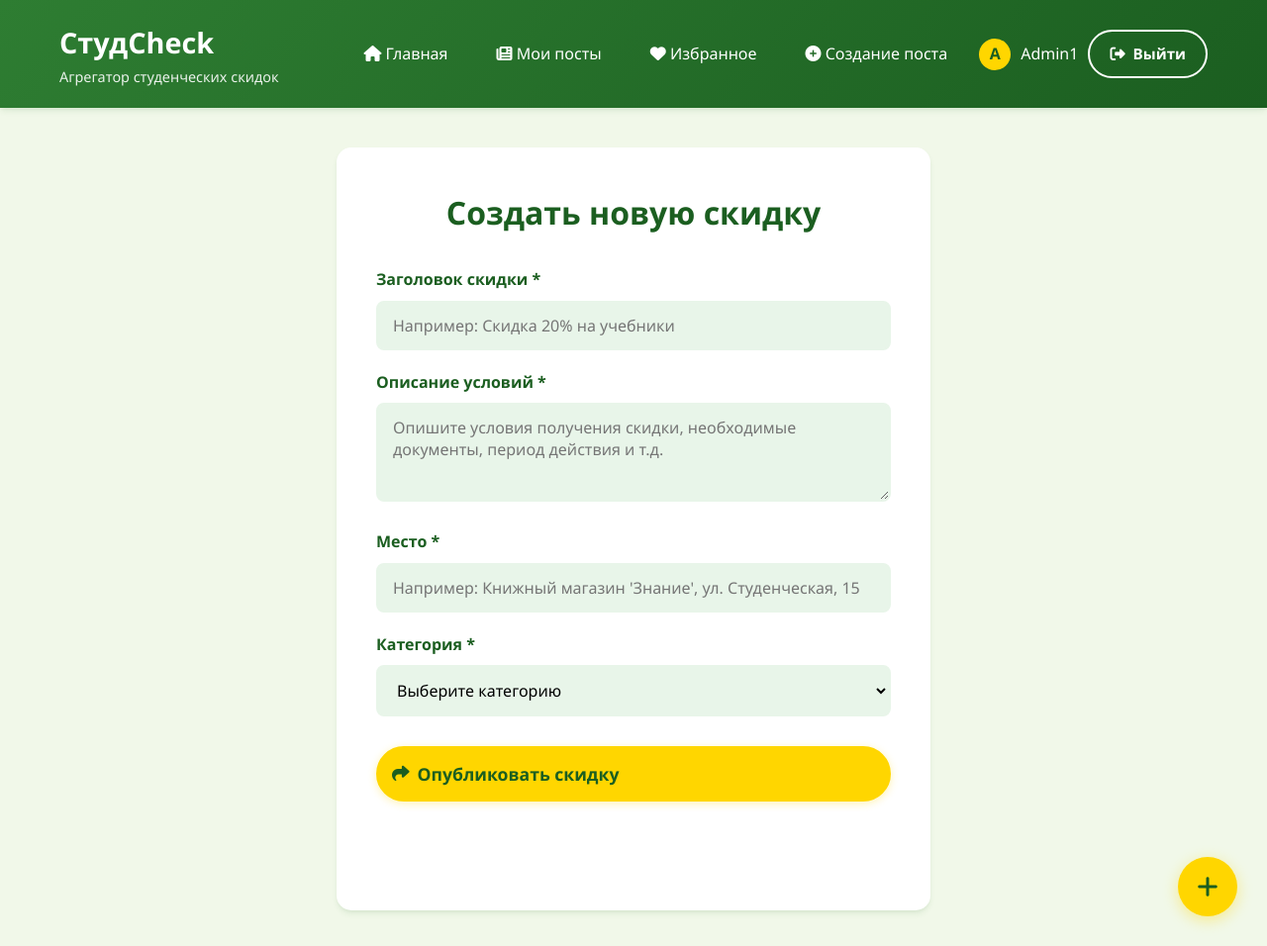
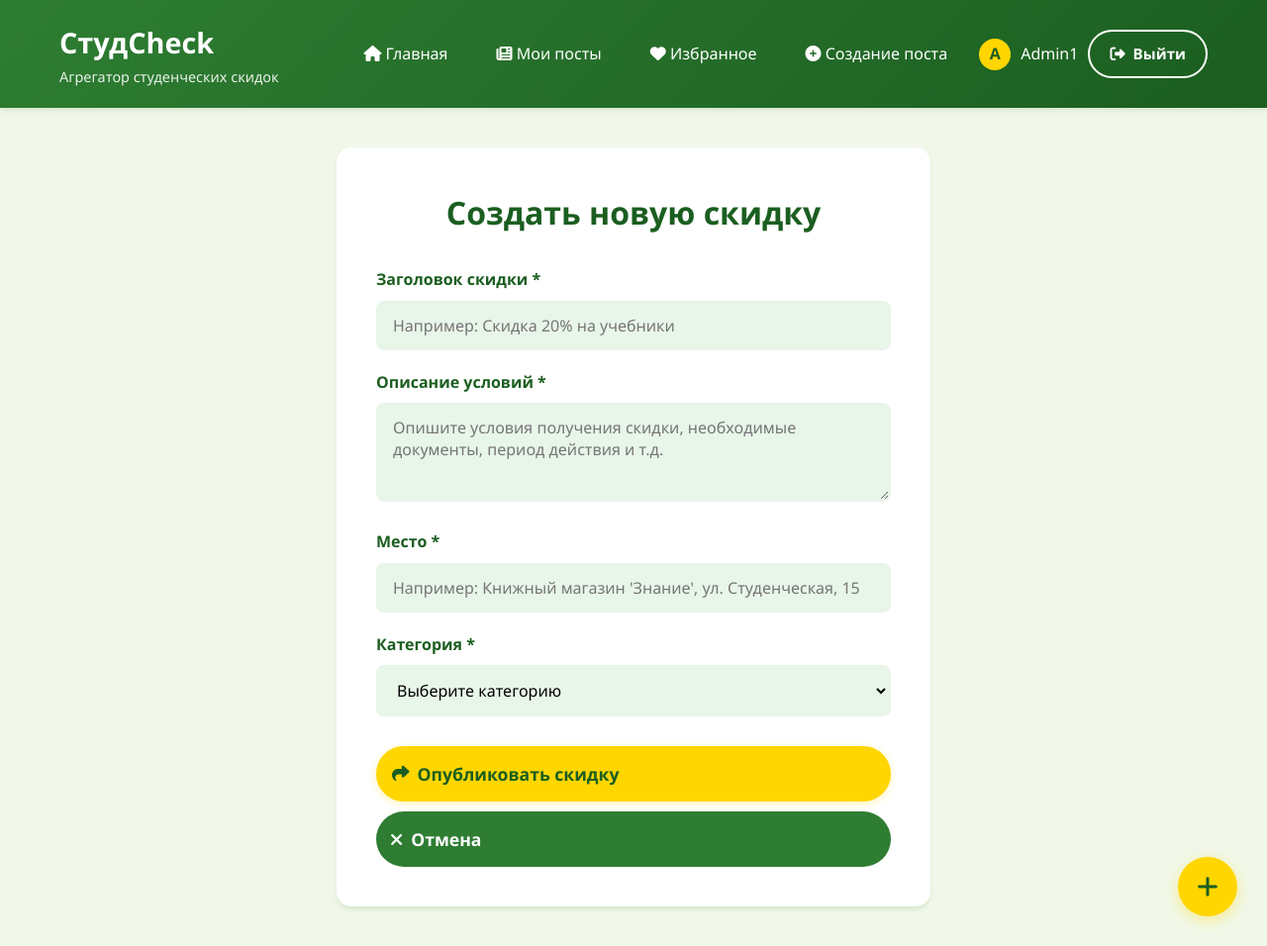
Before and after one commit to spTrent/Sales-Aggregator, a Django app: page /create/ in a window 1280 px wide. Shown: the whole page at 99% size. Run offline with Django 5.2, Linux system fonts and the light colour scheme; a user stored in the database is signed in; data comes from the database, SQL or seed files in the repository.

Commit message:
Make cancel button on create_post page visible

```diff
--- a/Sales_Aggregator/discounts/templates/discounts/create_post.html
+++ b/Sales_Aggregator/discounts/templates/discounts/create_post.html
@@ -57,7 +57,7 @@
                 <i class="fas fa-share"></i> Опубликовать скидку
             </button>
 
-            <a href="{% url 'home' %}" class="btn btn-outline btn-full" style="margin-top: 10px; text-align: center; text-decoration: none;">
+            <a href="{% url 'home' %}" class="btn btn-full" style="margin-top: 10px; text-align: center; text-decoration: none; background-color: var(--primary); color: var(--white);">
                 <i class="fas fa-times"></i> Отмена
             </a>
         </form>
```
